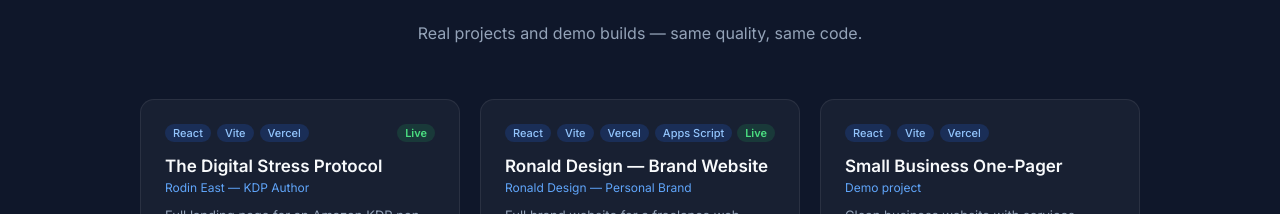
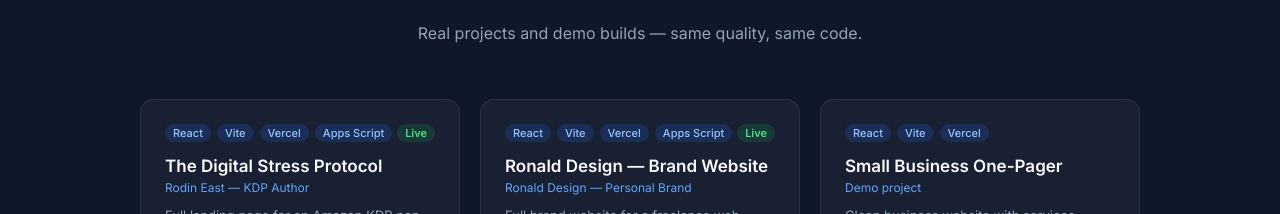
Before and after one commit to dengron55/ronalddesign, a React (Vite) app: page / in a window 1280 px wide. Shown: the part 2809-3023 px from the top of the page. Built offline with nearby package versions, Linux system fonts and the light colour scheme.

Commit message:
update content

```diff
--- a/src/App.jsx
+++ b/src/App.jsx
@@ -340,7 +340,7 @@ function Portfolio() {
     {
       title: "The Digital Stress Protocol",
       client: "Rodin East — KDP Author",
-      tags: ["React", "Vite", "Vercel"],
+      tags: ["React", "Vite", "Vercel", "Apps Script"],
       url: "https://tdspen.vercel.app",
       desc: "Full landing page for an Amazon KDP non-fiction book. Conversion-optimized layout with hero, benefits, author bio, and buy CTA.",
       live: true
```
